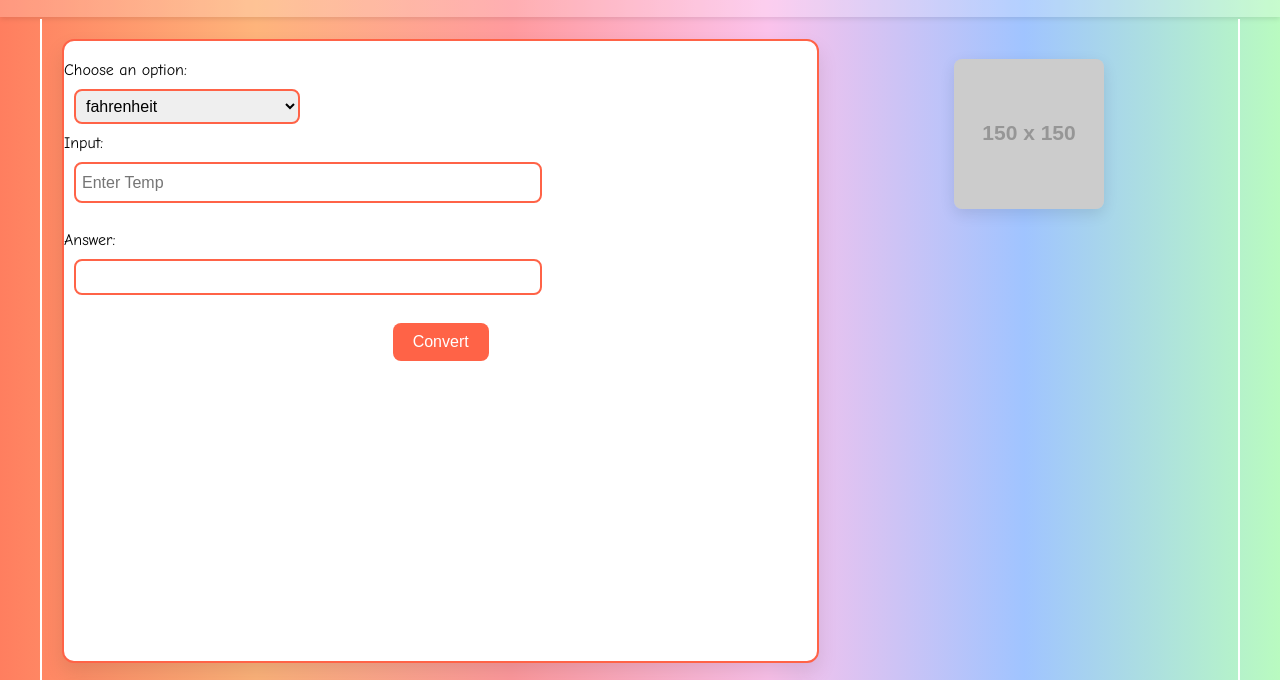
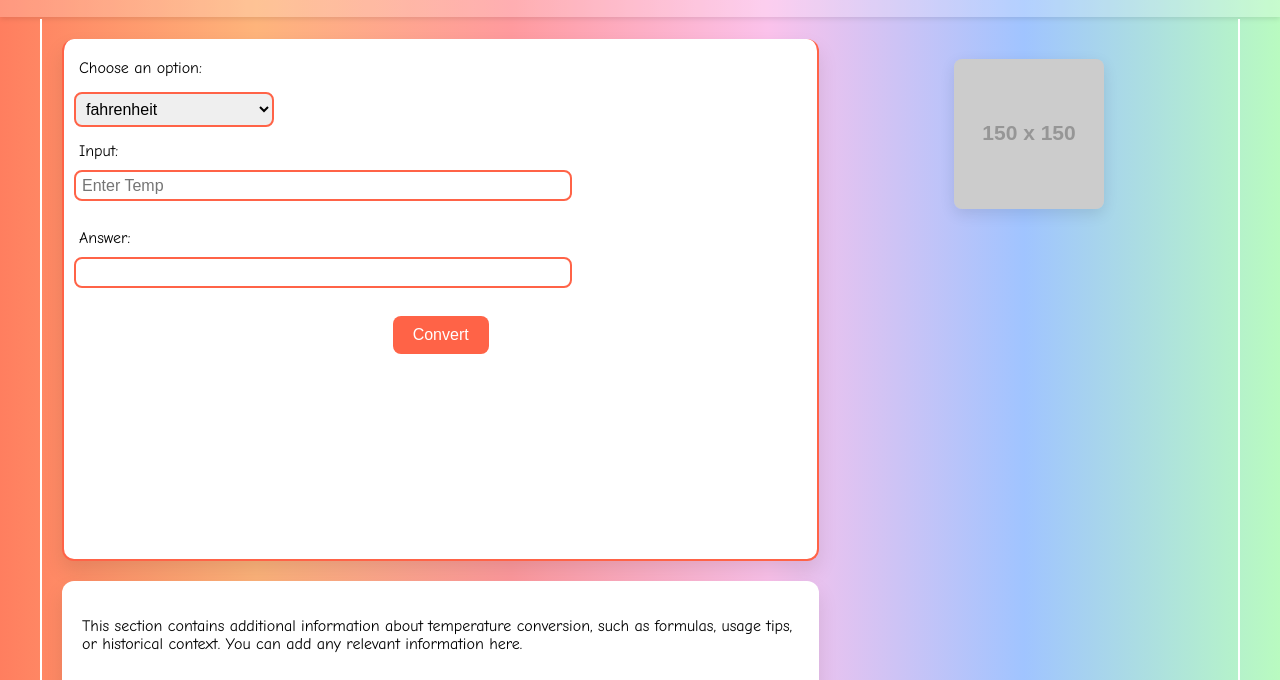
Before and after one commit to CelestialChai/project_1, a plain HTML site: page HH/index.html in a window 1280 px wide. Shown: the part 60-740 px from the top of the page. Drawn offline with Linux system fonts and the light colour scheme; placeholder pictures from the web are drawn by us.

Commit message:
added small stylized changees

```diff
--- a/HH/styles.css
+++ b/HH/styles.css
@@ -44,7 +44,7 @@ main {
 
 section {
     grid-area: section;
-    height: 600px;
+    height: 500px;
     background: #fff;
     border: 2px solid #ff6347;
     border-radius: 12px;
@@ -58,15 +58,16 @@ select:hover {
 }
 
 .converter {
-    /* text-align: center; */
+    border-top: 10px;
 }
 
-/* // input[type="text"]  */
-
 select[id="dropdown"] {
-    width: 00px;
+    display: block;
+    justify-content: flex-start;
+    width: 200px;
     padding: 6px;
-    margin: 10px 0;
+    margin: 15px 0;
+    margin-left: 10px;
     border: 2px solid #ff6347;
     border-radius: 8px;
     text-align: left;
@@ -131,9 +132,11 @@ article {
     padding: 20px;
     border-radius: 12px;
     box-shadow: 0 10px 20px rgba(0, 0, 0, 0.1);
+    height: 200%;
 }
 
 footer {
+    display: block;
     background: rgba(255, 255, 255, 0.2);
     text-align: center;
     padding: 10px;
@@ -160,9 +163,9 @@ div#wrapper {
     select[id="dropdown"] {
         display: block;
         justify-content: flex-start;
-        width: 30%;
+        width: 200px;
         padding: 6px;
-        margin: 10px 0;
+        margin: 15px 0;
         margin-left: 10px;
         border: 2px solid #ff6347;
         border-radius: 8px;
@@ -183,17 +186,21 @@ div#wrapper {
     }
 
     #answer {
-        width: 60%;
-        height: 20px;
+        width: 64%;
+        height: 15px;
     }
 
     #inputText {
-        width: 60%;
-        /* height: 20px;   */
+        width: 64%;
+        height: 15px;
     }
   }
 
-  /* Large smartphones - navbar changes color */
+  label {
+    margin-left: 15px;
+  }
+
+  /* Large smartphones - navbar changes color */ */
   /* @media screen and (max-width: 992px) {
     body {
         margin: 0 10%;
@@ -228,4 +235,4 @@ div#wrapper {
     /* #inputText { */
         /* width: 60%; */
         /* height: 20px;   */
-    /* } */
+    /* }
```
